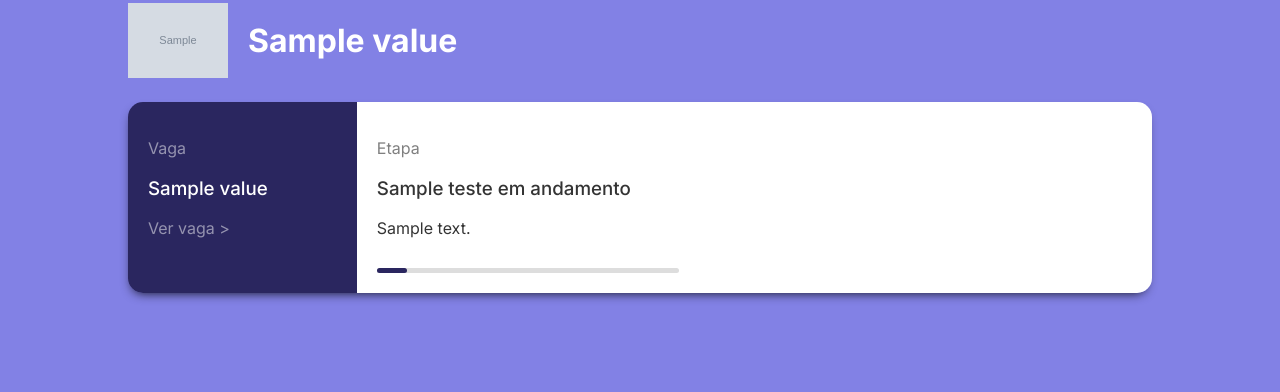
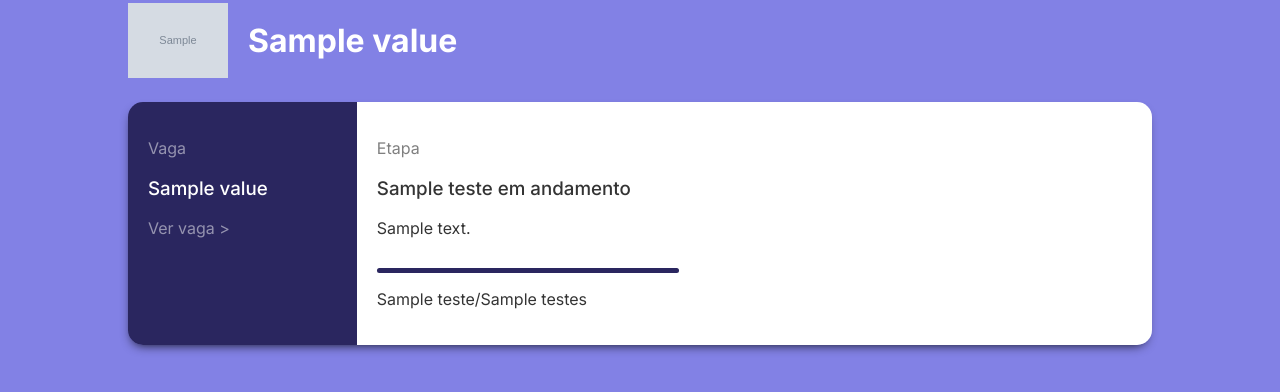
Before and after one commit to rcorrei4/painel_gupy, a Django app: template gupy/templates/index.html in a window 1280 px wide. Shown: the top 392 px of the page. Run offline with Django 3.2, Linux system fonts and the light colour scheme; the template is opened without the code that fills it: most values are stand-ins (such as "Sample title", 1, 10 or a date in 2020); grey boxes marked "Sample" are stand-in pictures.

Commit message:
feat: barra de progresso

```diff
--- a/gupy/static/css/index.css
+++ b/gupy/static/css/index.css
@@ -75,7 +75,6 @@ div.candidatura .progresso {
 }
 
 div.candidatura .progresso div {
-	width: 10%;
 	height: 100%;
 	background-color: #2a265f;
 	border-radius: 15px;
--- /dev/null
+++ b/gupy/static/js/index.js
@@ -0,0 +1,13 @@
+document.addEventListener('DOMContentLoaded', () => {
+	steps()
+})
+
+function steps() {
+	progressBars = document.querySelectorAll('.barra-progresso')
+
+	progressBars.forEach((progressBar) => {
+		width = (100/progressBar.dataset.etapas)*progressBar.dataset.etapa
+
+		progressBar.style.width = `${width}%`
+	})
+}
--- a/gupy/templates/index.html
+++ b/gupy/templates/index.html
@@ -23,7 +23,7 @@
 					<div class="titulo">
 						<p class="subtitulo">Vaga</p>
 						<h3>{{ dict.nome }}</h3>
-						<a href="#">Ver vaga ></a>
+						<a href="https://{{ key }}.gupy.io/candidates/applications/{{ dict.id }}" target="__blank">Ver vaga ></a>
 					</div>
 					<div class="etapa">
 						<p class="subtitulo">Etapa</p>
@@ -31,14 +31,17 @@
 						<p>{{ dict.teste_em_andamento.descricao }}</p>
 
 						<div class="progresso">
-							<div>
+							<div class="barra-progresso" data-etapas="{{ dict.testes }}" data-etapa="{{ dict.teste_em_andamento.teste }}">
 
 							</div>
 						</div>
+						<p>{{ dict.teste_em_andamento.teste }}/{{ dict.testes }}</p>
 					</div>
 				</div>
 			{% endfor %}
 		{% endfor %}
 	</div>
 </body>
+
+<script type="text/javascript" src="{% static 'js/index.js' %}"></script>
 </html>
```
